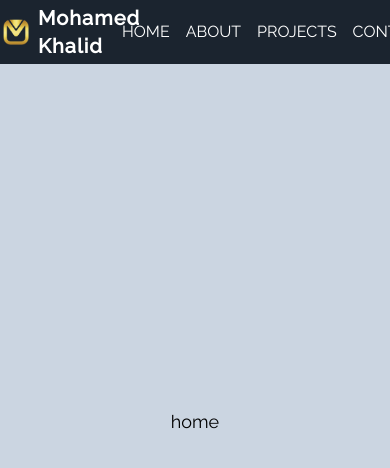
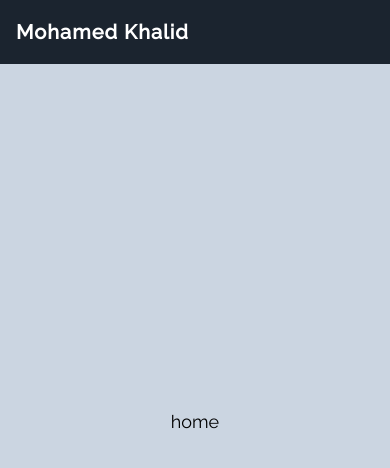
Before and after one commit to mohamedtsx/Nextfolio, a Next.js app: page / in a window 390 px wide. Shown: the top 468 px of the page. Built offline with nearby package versions, Linux system fonts and the light colour scheme.

Commit message:
add show-hide nav effect

```diff
--- a/components/header/header.component.tsx
+++ b/components/header/header.component.tsx
@@ -1,28 +1,47 @@
 import Image from "next/image";
 import Link from "next/link";
 import Logo from "@/static/my-logo-transparentbg.png"
+import { useState } from "react";
 
 const Header = () => {
+    const [scrollToDown, setScrollToDown] = useState(false);
+
+
+    if (typeof window !== "undefined" && window.innerWidth > 640) {
+        let scroll1 = window.pageYOffset;
+        window.onscroll = () => {
+            let scroll2 = window.pageYOffset;
+            if(scroll1 < scroll2) {
+                setScrollToDown(true);
+            } else {
+                setScrollToDown(false);
+            }
+            scroll1 = scroll2
+        }
+    }
+
 
     return(
-        <header className="bg-darkblue-0 select-none fixed w-full">
-            <div className="container max-w-7xl m-auto flex justify-between items-center h-16 px-4  text-white">
-                <a href="/" className="text-xl tracking-wider flex justify-center items-center gap-1 capitalize">
+        <header className={`${scrollToDown ? 'sm:-translate-y-16': ''} transition bg-darkblue-0 select-none fixed h-16 w-full`}>
+            <div className="container max-w-7xl m-auto flex justify-between items-center h-full px-4  text-white">
+                <a href="/" className="text-xl tracking-wider flex justify-center items-center gap-1 pr-4 capitalize whitespace-nowrap">
                     <Image
                         src={Logo}
                         width={36}
                         height={36}
                         alt="mohamed-logo"
+                        className="sm:block hidden"
                     />
                     <strong>mohamed khalid</strong>
                 </a>
-                <nav className="flex gap-4 items-center uppercase">
+                <nav className="sm:flex gap-4 items-center uppercase hidden">
                     <Link href="/">home</Link>
                     <Link href="#about">about</Link>
                     <Link href="#projects">projects</Link>
                     <Link href="#contact">contact</Link>
                     <Link href="#" className="transition px-4 py-2 border border-green rounded-lg text-sm hover:bg-green hover:text-white focus:text-white hover:bg-opacity-20">resume</Link>
                 </nav>
+
             </div>
         </header>
     )
--- a/styles/globals.css
+++ b/styles/globals.css
@@ -15,4 +15,6 @@
   nav a {
       @apply hover:text-golden focus:text-golden transition
   }
+
+
 }
--- a/tailwind.config.js
+++ b/tailwind.config.js
@@ -7,6 +7,9 @@ module.exports = {
   ],
   theme: {
     extend: {
+      width: {
+        "min-75vw-400": "min(75vw, 400px)"
+      },
       colors: {
         darkblue: {
           0: "#1b242f",
```
